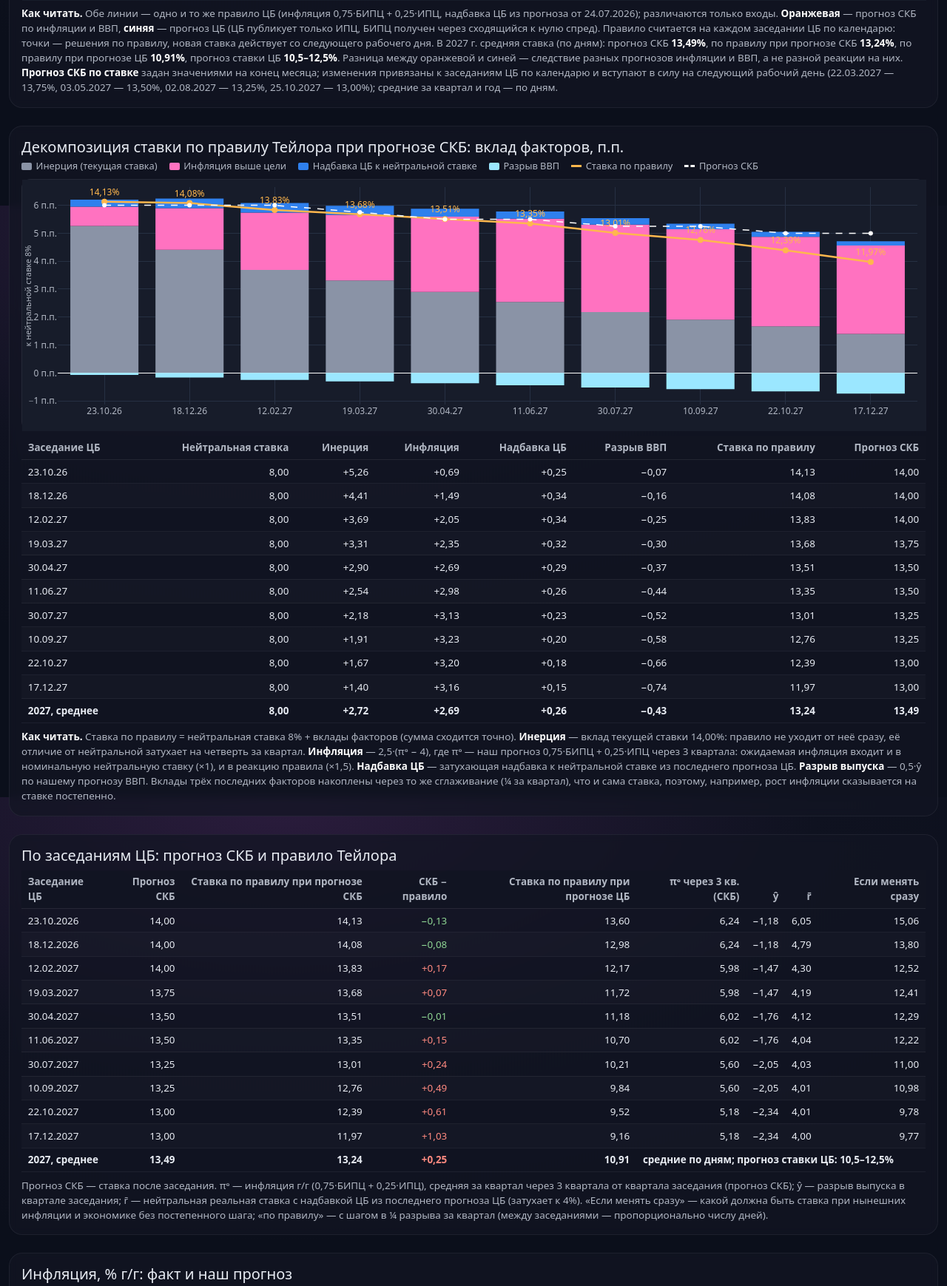
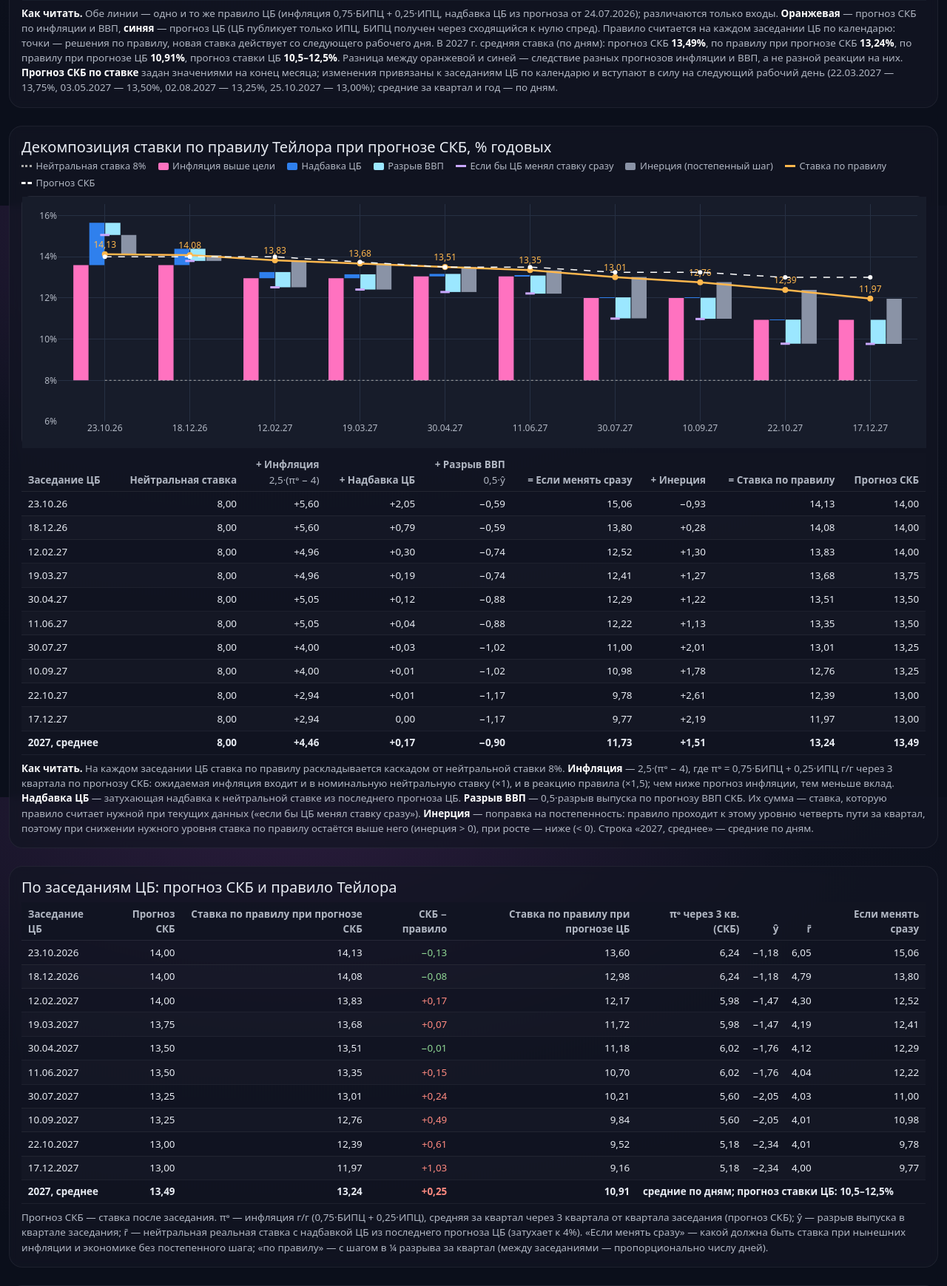
Before and after one commit to andreynes/macroforecasts, a Flask app: page /cbr-models in a window 1280 px wide. Shown: the part 2922-4661 px from the top of the page at 74% size. Run offline with Flask 3, Linux system fonts and the light colour scheme; parts of the project's set-up code (start-up, migrations or seed data) failed here and were passed over; some libraries are stand-ins or nearby versions.

Commit message:
«Модели ЦБ»: декомпозиция ставки по правилу — каскад от нейтральной ставки
На каждом заседании: 8% + инфляция 2,5·(πᵉ−4) + надбавка ЦБ + разрыв ВВП
0,5·ŷ = «если бы ЦБ менял ставку сразу»; + инерция (постепенный шаг) =
ставка по правилу. Вклад инфляции теперь снижается вместе с её прогнозом.

Co-Authored-By: Claude Opus 5.5 <noreply@anthropic.com>

```diff
--- a/templates/cbr_models.html
+++ b/templates/cbr_models.html
@@ -151,12 +151,14 @@
   <div class="col-12">
     <div class="card glass shadow-soft">
       <div class="card-body">
-        <h5 class="card-title mb-1">Декомпозиция ставки по правилу Тейлора при прогнозе СКБ: вклад факторов, п.п.</h5>
+        <h5 class="card-title mb-1">Декомпозиция ставки по правилу Тейлора при прогнозе СКБ, % годовых</h5>
         <div class="cbm-legend mb-2">
-          <span><i class="bar" style="background:#8a93a6"></i>Инерция (текущая ставка)</span>
+          <span><i class="dot" style="border-color:#aaa"></i>Нейтральная ставка 8%</span>
           <span><i class="bar" style="background:#ff72c0"></i>Инфляция выше цели</span>
-          <span><i class="bar" style="background:#2f80ed"></i>Надбавка ЦБ к нейтральной ставке</span>
+          <span><i class="bar" style="background:#2f80ed"></i>Надбавка ЦБ</span>
           <span><i class="bar" style="background:#9be7ff"></i>Разрыв ВВП</span>
+          <span><i style="background:#c9a7ff"></i>Если бы ЦБ менял ставку сразу</span>
+          <span><i class="bar" style="background:#8a93a6"></i>Инерция (постепенный шаг)</span>
           <span><i style="background:#ffb74d"></i>Ставка по правилу</span>
           <span><i class="dash" style="border-color:#fff"></i>Прогноз СКБ</span>
         </div>
@@ -366,30 +368,41 @@
   function renderDecomp(D) {
     const C = D.decomp, N = C.neutral;
     const rows = C.rows.filter(r => !r.is_year), x = rows.map(r => r.label);
-    const parts = [["inertia", "Инерция (текущая ставка)", "#8a93a6"], ["inflation", "Инфляция выше цели", C_PINK],
-                   ["premium", "Надбавка ЦБ", C_BLUE], ["gap", "Разрыв ВВП", C_MIX]];
-    const tr = parts.map(([k, n, c]) => ({ type: 'bar', x, y: rows.map(r => r[k]), name: n, marker: { color: c },
-      hovertemplate: `${n}: %{y:+.2f} п.п.<extra></extra>` }));
-    tr.push({ type: 'scatter', mode: 'lines+markers+text', x, y: rows.map(r => r.rule - N), name: 'Ставка по правилу',
-      line: { color: C_RULE, width: 2.5 }, marker: { size: 8 }, text: rows.map(r => nf(r.rule) + '%'), textposition: 'top center',
-      textfont: { color: C_RULE }, customdata: rows.map(r => r.rule), hovertemplate: 'Ставка по правилу: %{customdata:.2f}%<extra></extra>' });
-    tr.push({ type: 'scatter', mode: 'lines+markers', x, y: rows.map(r => r.our - N), name: 'Прогноз СКБ',
-      line: { color: '#fff', width: 1.5, dash: 'dash' }, marker: { size: 6 }, customdata: rows.map(r => r.our),
-      hovertemplate: 'Прогноз СКБ: %{customdata:.2f}%<extra></extra>' });
-    Plotly.react('chartDecomp', tr, layout({ barmode: 'relative', xaxis: { type: 'category', gridcolor: grid, tickfont: { color: text80 } },
-      yaxis: { gridcolor: grid, tickfont: { color: text80 }, zerolinecolor: '#fff', ticksuffix: ' п.п.',
-               title: { text: `к нейтральной ставке ${nf(N, 0)}%`, font: { color: text80, size: 11 } } } }), cfg);
-    let t = `<thead><tr><th>Заседание ЦБ</th><th>Нейтральная ставка</th><th>Инерция</th><th>Инфляция</th><th>Надбавка ЦБ</th>
-      <th>Разрыв ВВП</th><th>Ставка по правилу</th><th>Прогноз СКБ</th></tr></thead><tbody>`;
-    C.rows.forEach(r => t += `<tr class="${r.is_year ? "tot" : ""}"><td>${r.label}</td><td>${nf(N)}</td><td>${sg(r.inertia)}</td>
-      <td>${sg(r.inflation)}</td><td>${sg(r.premium)}</td><td>${sg(r.gap)}</td><td>${nf(r.rule)}</td><td>${nf(r.our)}</td></tr>`);
+    // каскад: от нейтральной ставки ступеньками факторов к «если менять сразу», затем инерция → ставка по правилу
+    const steps = [["inflation", "Инфляция выше цели", C_PINK], ["premium", "Надбавка ЦБ", C_BLUE],
+                   ["gap", "Разрыв ВВП", C_MIX], ["inertia", "Инерция (постепенный шаг)", "#8a93a6"]];
+    const base = rows.map(() => N);
+    const tr = steps.map(([k, n, c]) => {
+      const b = base.slice();
+      rows.forEach((r, i) => base[i] += r[k]);
+      return { type: 'bar', x, y: rows.map(r => r[k]), base: b, name: n, marker: { color: c }, offsetgroup: k,
+               customdata: rows.map(r => r[k]), hovertemplate: `${n}: %{customdata:+.2f} п.п.<extra></extra>` };
+    });
+    tr.push(line([x[0], x.at(-1)], [N, N], "Нейтральная ставка", "#aaa", { dash: 'dot', extra: { hoverinfo: 'skip', line: { color: '#aaa', width: 1, dash: 'dot' } } }));
+    tr.push({ type: 'scatter', mode: 'markers', x, y: rows.map(r => r.notional), name: 'Если бы ЦБ менял ставку сразу',
+      marker: { color: '#c9a7ff', size: 9, symbol: 'line-ew-open', line: { width: 3, color: '#c9a7ff' } },
+      hovertemplate: 'Если менять сразу: %{y:.2f}%<extra></extra>' });
+    tr.push({ type: 'scatter', mode: 'lines+markers+text', x, y: rows.map(r => r.rule), name: 'Ставка по правилу',
+      line: { color: C_RULE, width: 2.5 }, marker: { size: 8 }, text: rows.map(r => nf(r.rule)), textposition: 'top center',
+      textfont: { color: C_RULE }, hovertemplate: 'Ставка по правилу: %{y:.2f}%<extra></extra>' });
+    tr.push({ type: 'scatter', mode: 'lines+markers', x, y: rows.map(r => r.our), name: 'Прогноз СКБ',
+      line: { color: '#fff', width: 1.5, dash: 'dash' }, marker: { size: 6 }, hovertemplate: 'Прогноз СКБ: %{y:.2f}%<extra></extra>' });
+    Plotly.react('chartDecomp', tr, layout({ barmode: 'group', bargap: 0.25, bargroupgap: 0.05,
+      xaxis: { type: 'category', gridcolor: grid, tickfont: { color: text80 } },
+      yaxis: { gridcolor: grid, tickfont: { color: text80 }, ticksuffix: '%', range: [N - 2, Math.max(...rows.map(r => Math.max(r.notional, r.rule, r.our))) + 1.5] } }), cfg);
+    let t = `<thead><tr><th>Заседание ЦБ</th><th>Нейтральная ставка</th><th>+ Инфляция<br><span class="fw-normal">2,5·(πᵉ − 4)</span></th>
+      <th>+ Надбавка ЦБ</th><th>+ Разрыв ВВП<br><span class="fw-normal">0,5·ŷ</span></th><th>= Если менять сразу</th><th>+ Инерция</th>
+      <th>= Ставка по правилу</th><th>Прогноз СКБ</th></tr></thead><tbody>`;
+    C.rows.forEach(r => t += `<tr class="${r.is_year ? "tot" : ""}"><td>${r.label}</td><td>${nf(N)}</td><td>${sg(r.inflation)}</td>
+      <td>${sg(r.premium)}</td><td>${sg(r.gap)}</td><td>${nf(r.notional)}</td><td>${sg(r.inertia)}</td><td>${nf(r.rule)}</td><td>${nf(r.our)}</td></tr>`);
     $("cbmDecompTable").innerHTML = t + "</tbody>";
-    $("cbmDecompNote").innerHTML = `<b>Как читать.</b> Ставка по правилу = нейтральная ставка ${nf(N, 0)}% + вклады факторов (сумма сходится точно).
-      <b>Инерция</b> — вклад текущей ставки ${nf(C.i0)}%: правило не уходит от неё сразу, её отличие от нейтральной затухает на четверть за квартал.
-      <b>Инфляция</b> — 2,5·(πᵉ − 4), где πᵉ — наш прогноз 0,75·БИПЦ + 0,25·ИПЦ через 3 квартала: ожидаемая инфляция входит и в номинальную
-      нейтральную ставку (×1), и в реакцию правила (×1,5). <b>Надбавка ЦБ</b> — затухающая надбавка к нейтральной ставке из последнего прогноза ЦБ.
-      <b>Разрыв выпуска</b> — 0,5·ŷ по нашему прогнозу ВВП. Вклады трёх последних факторов накоплены через то же сглаживание
-      (¼ за квартал), что и сама ставка, поэтому, например, рост инфляции сказывается на ставке постепенно.`;
+    $("cbmDecompNote").innerHTML = `<b>Как читать.</b> На каждом заседании ЦБ ставка по правилу раскладывается каскадом от нейтральной ставки ${nf(N, 0)}%.
+      <b>Инфляция</b> — 2,5·(πᵉ − 4), где πᵉ = 0,75·БИПЦ + 0,25·ИПЦ г/г через 3 квартала по прогнозу СКБ: ожидаемая инфляция входит и в номинальную
+      нейтральную ставку (×1), и в реакцию правила (×1,5); чем ниже прогноз инфляции, тем меньше вклад. <b>Надбавка ЦБ</b> — затухающая надбавка к
+      нейтральной ставке из последнего прогноза ЦБ. <b>Разрыв ВВП</b> — 0,5·разрыв выпуска по прогнозу ВВП СКБ. Их сумма — ставка, которую правило
+      считает нужной при текущих данных («если бы ЦБ менял ставку сразу»). <b>Инерция</b> — поправка на постепенность: правило проходит к этому уровню
+      четверть пути за квартал, поэтому при снижении нужного уровня ставка по правилу остаётся выше него (инерция > 0), при росте — ниже (< 0).
+      Строка «${C.rows.at(-1).label}» — средние по дням.`;
   }
 
   function renderInfl(D) {
```
Also changed, not shown: data/cbr_models.json.
